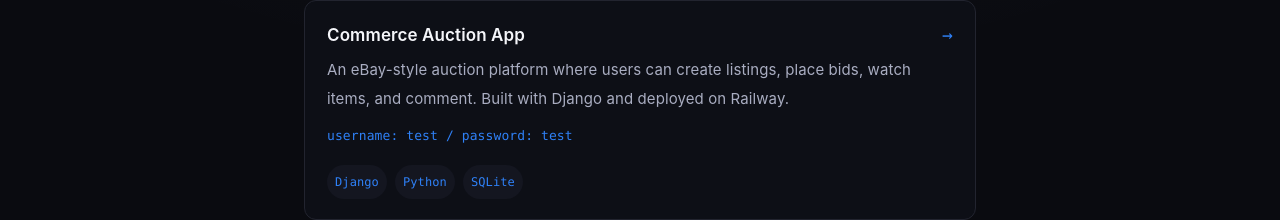
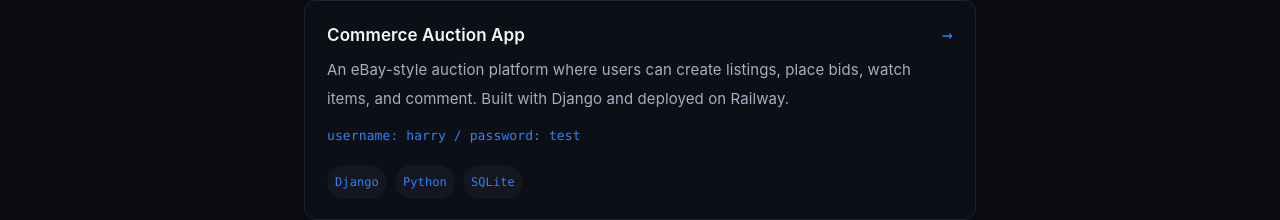
Before and after one commit to Dafitko/dafitko.github.io, a React (Vite) app: page / in a window 1280 px wide. Shown: the part 511-731 px from the top of the page. Built offline with nearby package versions, Linux system fonts and the light colour scheme.

Commit message:
harry demo data

```diff
--- a/src/App.jsx
+++ b/src/App.jsx
@@ -40,7 +40,7 @@ const projects = [
     name: 'Commerce Auction App',
     description:
       'An eBay-style auction platform where users can create listings, place bids, watch items, and comment. Built with Django and deployed on Railway.',
-    credentials: 'username: test / password: test',
+    credentials: 'username: harry / password: test',
     href: 'https://commerce.pirchaladavid.dev/',
     stack: ['Django', 'Python', 'SQLite'],
   },
```
